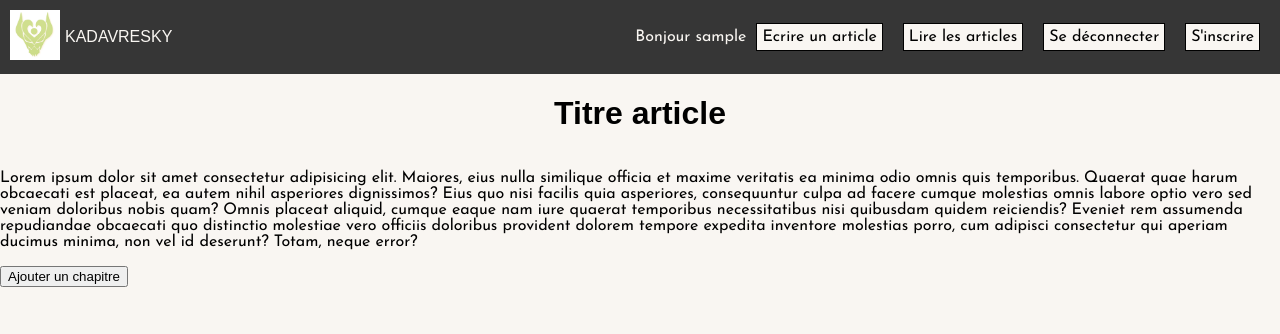
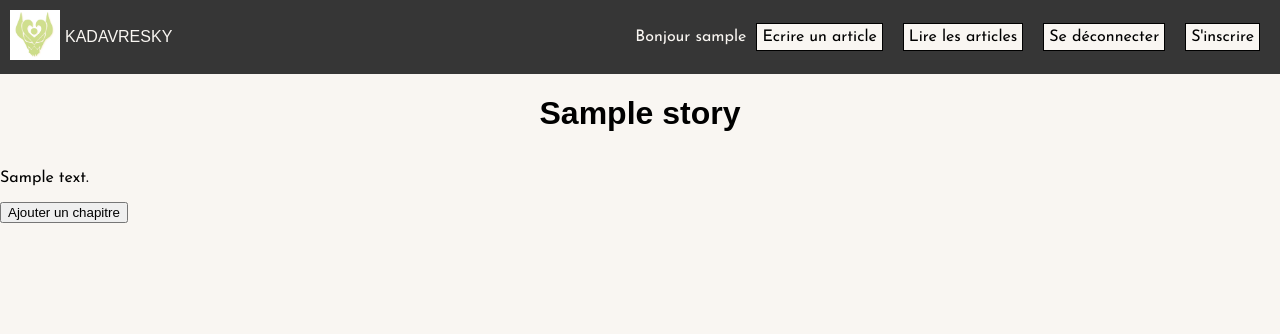
Before and after one commit to CooperPeaks/cadavre-exquis, a Node server app: template views/story_read.hbs in a window 1280 px wide. Shown: the top 334 px of the page. Run offline with Node 20, Linux system fonts and the light colour scheme; the template is opened without the code that fills it: most values are stand-ins (such as "Sample title", 1, 10 or a date in 2020); some libraries are stand-ins or nearby versions; some web fonts are replaced.

Commit message:
display story on story read

```diff
--- a/api/router.js
+++ b/api/router.js
@@ -31,7 +31,7 @@ router.route('/story/create')
 router.route('/story/list')
     .get(storyController.list)
 
-router.route('/story/read')
+router.route('/story/read/:id')
     .get(storyController.read)
 
 
--- a/views/story_list.hbs
+++ b/views/story_list.hbs
@@ -46,7 +46,7 @@
                     <p>Genre</p>
                     <p>Auteur</p>
                     <p>En cours</p>
-                    <button><a href="/story/read">Lire</a></button>
+                    <button><a href="/story/read/{{id}}">Lire</a></button>
                 </div>
             </div>
         </div>
--- a/views/story_read.hbs
+++ b/views/story_read.hbs
@@ -1,18 +1,10 @@
 <div class="page-title">
-    <h1>Titre article</h1>
+    <h1> {{story.title}} </h1>
 </div>
 
 <div class="story-read">
     <div class="story-content">
-        <p>Lorem ipsum dolor sit amet consectetur adipisicing elit. Maiores, eius nulla similique officia et maxime
-            veritatis ea minima odio omnis quis temporibus. Quaerat quae harum obcaecati est placeat, ea autem nihil
-            asperiores dignissimos? Eius quo nisi facilis quia asperiores, consequuntur culpa ad facere cumque molestias
-            omnis labore optio vero sed veniam doloribus nobis quam? Omnis placeat aliquid, cumque eaque nam iure
-            quaerat
-            temporibus necessitatibus nisi quibusdam quidem reiciendis? Eveniet rem assumenda repudiandae obcaecati quo
-            distinctio molestiae vero officiis doloribus provident dolorem tempore expedita inventore molestias porro,
-            cum
-            adipisci consectetur qui aperiam ducimus minima, non vel id deserunt? Totam, neque error?</p>
+        <p> {{story.content}} </p>
     </div>
     <div class="story-input">
         <button>Ajouter un chapitre</button>
```
Also changed, not shown: api/controllers/storyController.js (+9 -3 lines), api/models/storyModel.js (+4 -4 lines).
